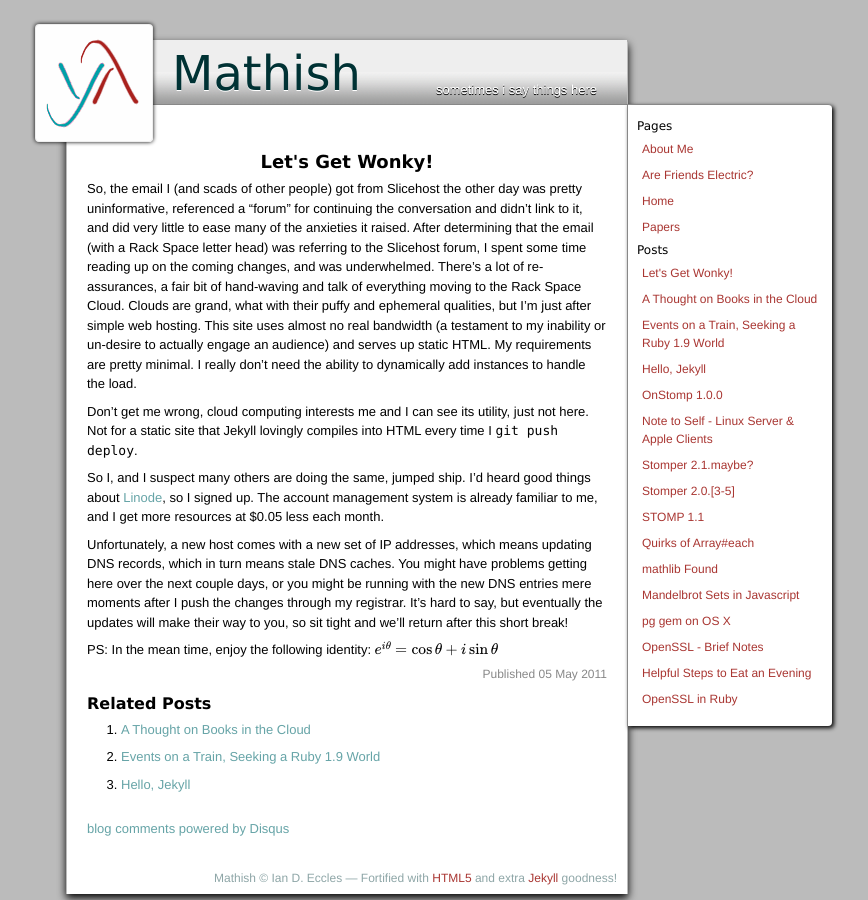
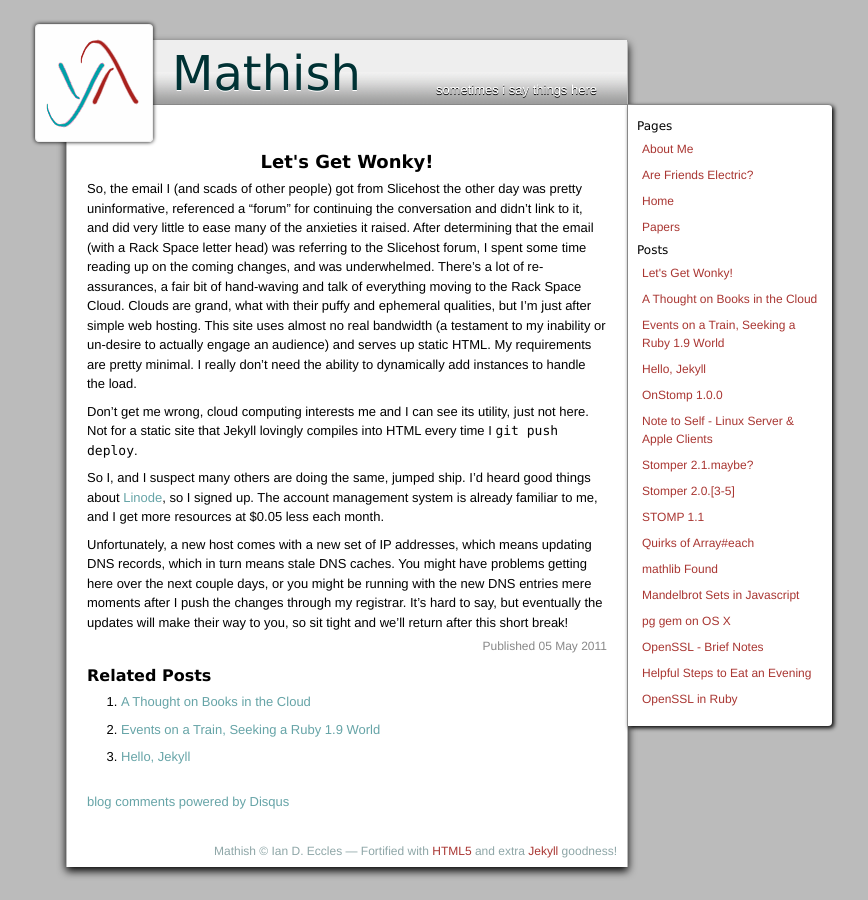
Before and after one commit to iande/mathish.com, a Jekyll site: the page built from _posts/2011-05-05-lets-get-wonky.md, in a window 1280 px wide. Shown: the whole page, without its empty margins (293-1161 px from the left). Built offline with Jekyll 4.4.1, drawn with Linux system fonts in a browser that asks for light colours; formulas are drawn with MathJax 3; comment, search, counter and statistics services are not loaded.

Commit message:
jekyll plugin isn't working... investigate further

```diff
--- a/_posts/2011-05-05-lets-get-wonky.md
+++ b/_posts/2011-05-05-lets-get-wonky.md
@@ -30,5 +30,3 @@ problems getting here over the next couple days, or you might be running
 with the new DNS entries mere moments after I push the changes through my
 registrar.  It's hard to say, but eventually the updates will make their
 way to you, so sit tight and we'll return after this short break!
-
-PS: In the mean time, enjoy the following identity: {% m %}e^{i\theta} = \cos\theta + i\sin\theta{% em %}
```
